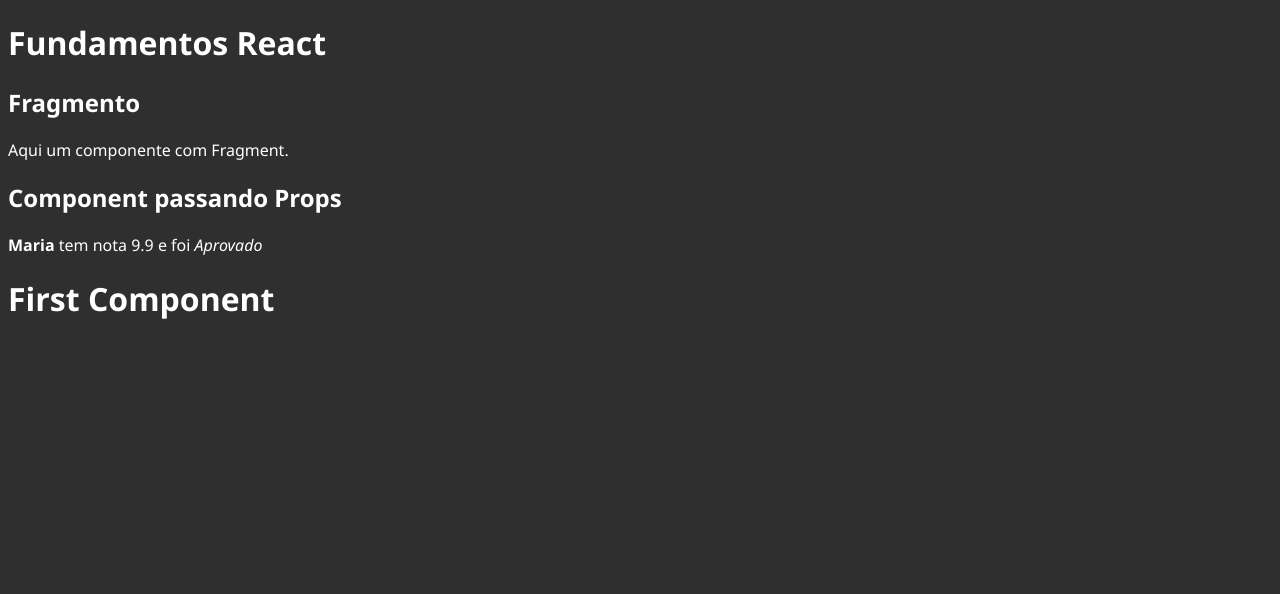
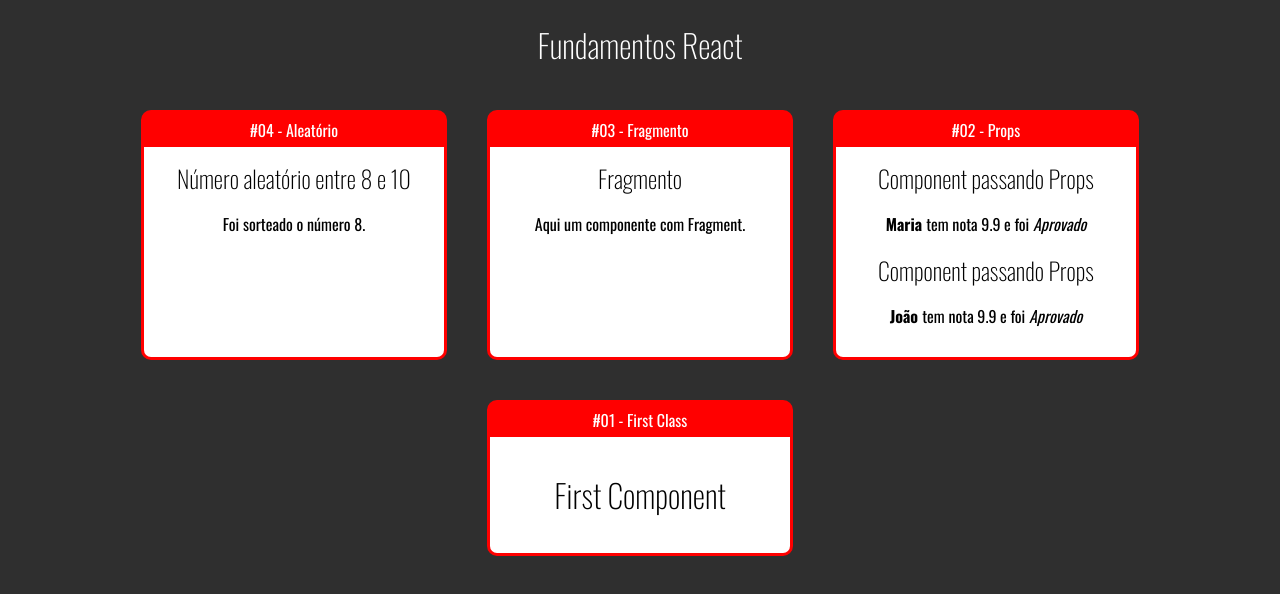
Before and after one commit to alekaimer/fundamentos-react, a React (Create React App) app: page / in a window 1280 px wide. Shown: the top 594 px of the page. Built offline with nearby package versions, Linux system fonts and the light colour scheme.

Commit message:
card e component dentro de componente [s2a1]

```diff
--- a/public/index.html
+++ b/public/index.html
@@ -24,6 +24,9 @@
       work correctly both with client-side routing and a non-root public URL.
       Learn how to configure a non-root public URL by running `npm run build`.
     -->
+
+    <link href="https://fonts.googleapis.com/css2?family=Oswald:wght@200;300;400;500;600;700&display=swap" rel="stylesheet">
+
     <title>React App</title>
   </head>
   <body>
--- /dev/null
+++ b/src/App.css
@@ -0,0 +1,5 @@
+.App .Cards{
+  display: flex;
+  flex-wrap: wrap;
+  justify-content: center;
+}
--- a/src/App.jsx
+++ b/src/App.jsx
@@ -1,20 +1,39 @@
+import './App.css'
 import React from 'react'
 
+import Card from './components/layout/Card'
 import First from './components/basics/First'
 import WithParameter from './components/basics/WithParameter'
 import Fragment from './components/basics/Fragment'
+import Aleatorio from './components/basics/Aleatorio'
 
-export default (props) => {
-  return (
-    <div id="app">
+export default _ =>
+  <div className="App">
     <h1>Fundamentos React</h1>
+    <div className="Cards">
+      <Card titulo="#04 - Aleatório">
+        <Aleatorio min={8} max={10} />
+      </Card>
+
+      <Card titulo="#03 - Fragmento">
         <Fragment />
+      </Card>
+
+      <Card titulo="#02 - Props">
         <WithParameter
           title="Component passando Props"
           aluno="Maria"
           nota={9.9}
         />
+        <WithParameter
+          title="Component passando Props"
+          aluno="João"
+          nota={9.9}
+        />
+      </Card>
+
+      <Card titulo="#01 - First Class">
         <First />
+      </Card>
     </div>
-  )
-}
+  </div>
--- /dev/null
+++ b/src/components/basics/Aleatorio.jsx
@@ -0,0 +1,24 @@
+import React from 'react'
+
+export default (props) => {
+
+  const { min, max } = props
+  /*
+  Mesma coisa que
+  const min = props.minNumber
+  const max = props.maxNumber
+  */
+
+  function getRandomInt(min, max) {
+    return parseInt(Math.random() * ((max + 1) - min)) + min
+  }
+
+  return (
+    <>
+      <h2>Número aleatório entre {min} e {max}</h2>
+      <p>
+        Foi sorteado o número {getRandomInt(min, max)}.
+      </p>
+    </>
+  )
+}
--- a/src/components/basics/WithParameter.jsx
+++ b/src/components/basics/WithParameter.jsx
@@ -1,7 +1,7 @@
 import React from 'react'
 
 export default function WithParameter(props){
-  console.log(props)
+  // console.log(props)
   const status = props.nota >= 6 ? `Aprovado` : `Reprovado` ;
   return (
     <div>
--- /dev/null
+++ b/src/components/layout/Card.css
@@ -0,0 +1,25 @@
+.Card {
+  background-color: red;
+  border-radius: 10px;
+  overflow: hidden;
+  border: 3px solid red;
+  margin: 20px;
+
+  display: flex;
+  flex-direction: column;
+  min-width: 300px;
+  max-width: 300px;
+}
+.Card .Title {
+  color: #fff;
+  padding: 5px 0;
+  display: flex;
+  justify-content: center;
+}
+.Card .Content{
+  background-color: #fff;
+  color: #000;
+  padding: 13px;
+
+  flex-grow: 1;
+}
--- /dev/null
+++ b/src/components/layout/Card.jsx
@@ -0,0 +1,13 @@
+import './Card.css'
+import React from 'react'
+
+export default (props) => {
+  return (
+    <div className="Card">
+      <div className="Title">{props.titulo}</div>
+      <div className="Content">
+        {props.children}
+      </div>
+    </div>
+  )
+}
--- a/src/index.css
+++ b/src/index.css
@@ -1,5 +1,14 @@
 body{
+  font-family: 'Oswald', sans-serif;
+  /* font-family: 'Segoe UI', Tahoma, Geneva, Verdana, sans-serif; */
   background-color: #2f2f2f;
   color: white;
-  font-family: 'Segoe UI', Tahoma, Geneva, Verdana, sans-serif
+  text-align: center;
 }
+
+h1, h2, h3 {
+  font-weight: 200;
+}
+h2, h3 {
+  margin: 0;
+}
```
Lines whose indentation alone changed are shown as unchanged.
